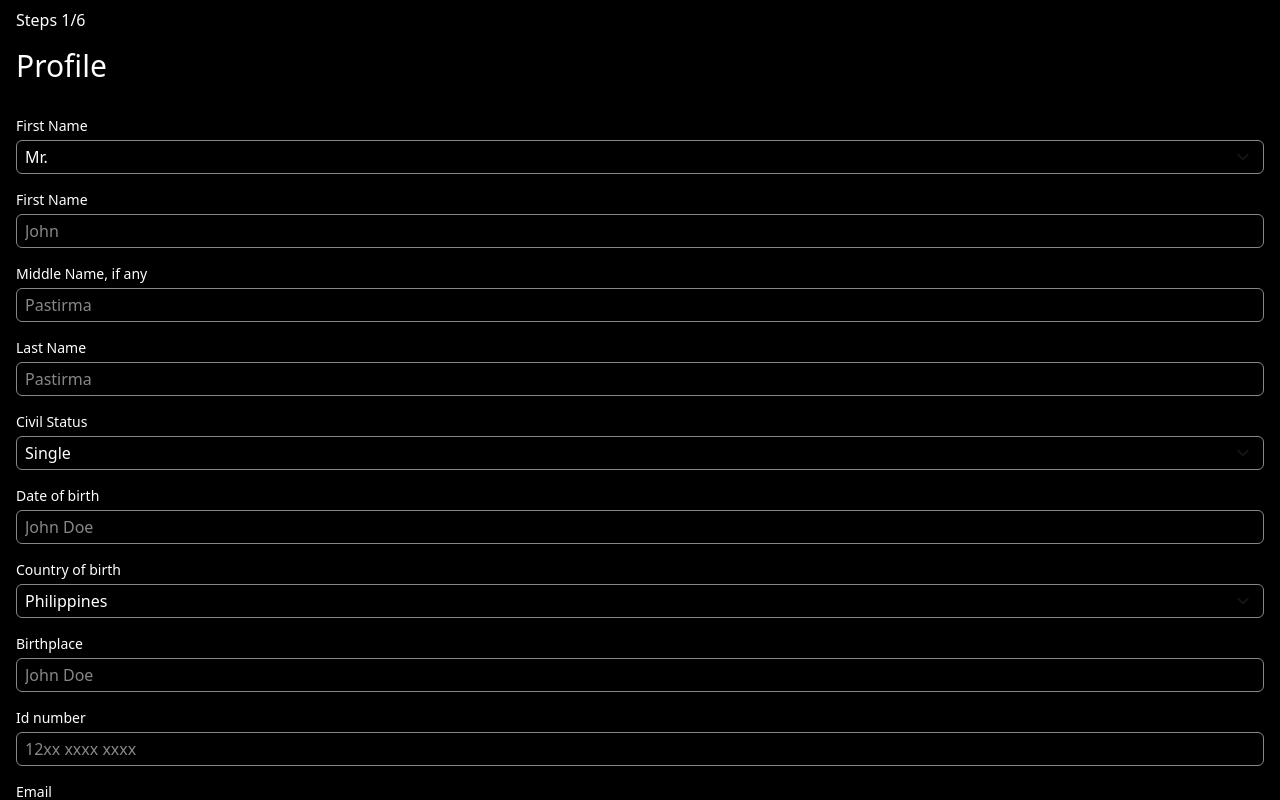
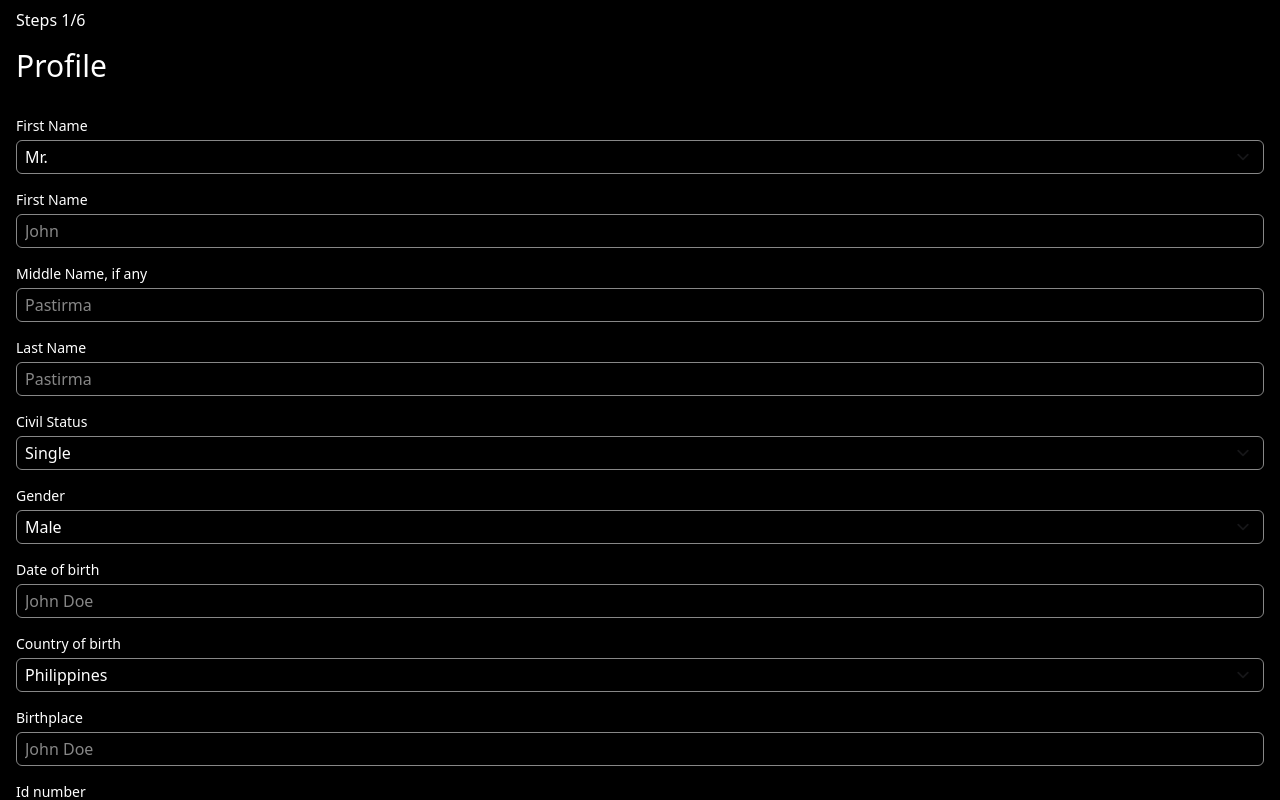
Before and after one commit to Edweis/tulover, a React (Vite) app: page /kyc/steps/form in a window 1280 px wide. Shown: the top 800 px of the page. Built offline with nearby package versions, Linux system fonts and the light colour scheme; a web font is replaced by a local one.

Commit message:
more fields

```diff
--- a/src/App/KYC/Form.tsx
+++ b/src/App/KYC/Form.tsx
@@ -31,6 +31,15 @@ export default function Form(props: { nextUri: string }) {
         <Label label="Civil Status">
           <Select>
             <option value="single">Single</option>
+            <option value="married">Married</option>
+            <option value="divorced">Divorced</option>
+          </Select>
+        </Label>
+        <Label label="Gender">
+          <Select>
+            <option value="M">Male</option>
+            <option value="F">Female</option>
+            <option value="O">Other</option>
           </Select>
         </Label>
         <Label label="Date of birth">
```
